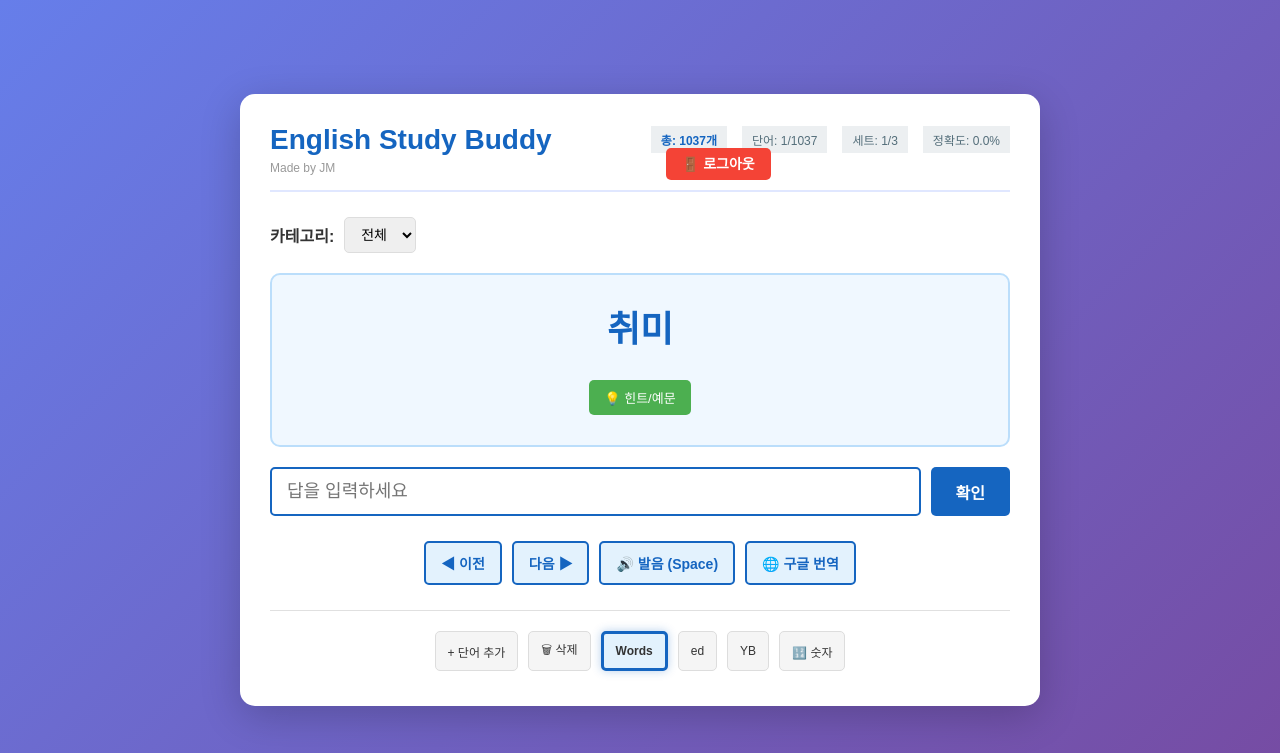
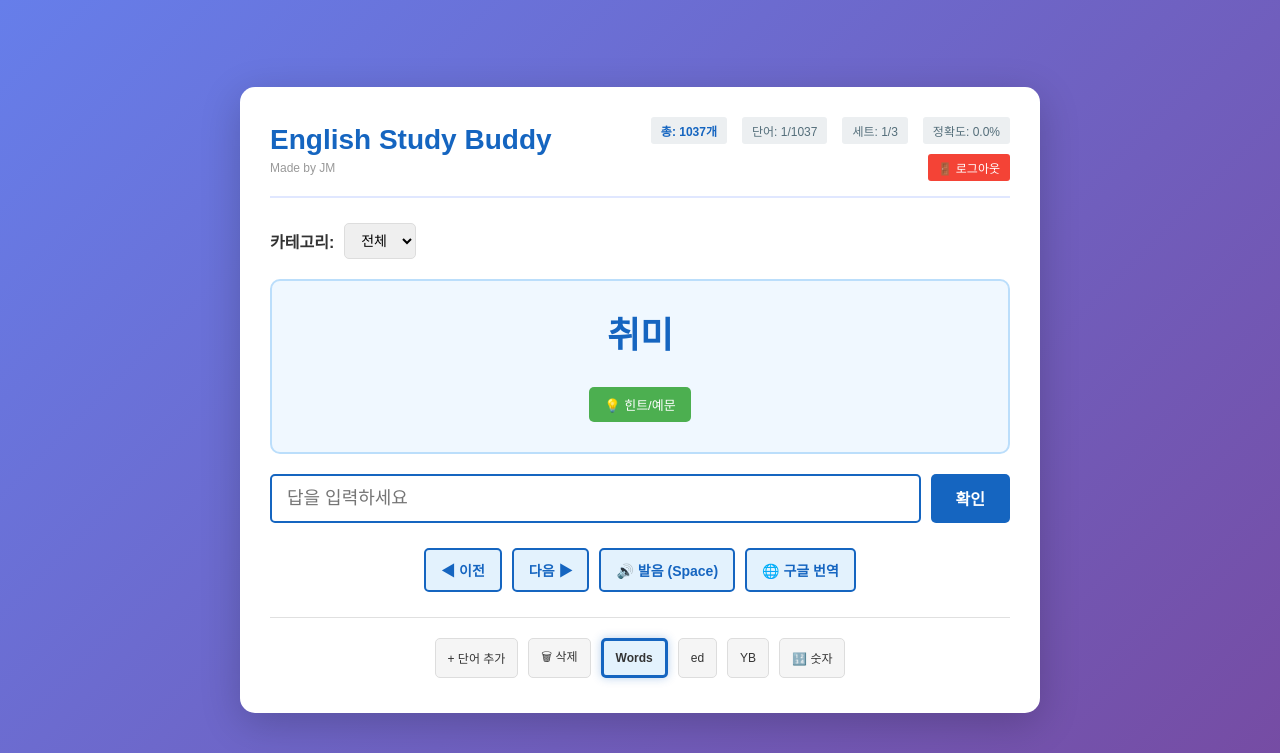
Before and after one commit to ljmsoha/English_Study_Buddy_web_app, a Flask app: page / in a window 1280 px wide. Shown: the top 753 px of the page. Run offline with Flask 3, Linux system fonts and the light colour scheme; the visitor is signed in with stand-in values (Sample User, id 1).

Commit message:
로그아웃 버튼 위치 및 크기 조정
- 로그아웃 버튼을 정확도 아래로 이동
- 버튼 크기를 정확도와 비슷하게 조정
- 헤더 오른쪽 영역을 세로 정렬로 변경

```diff
--- a/static/css/style.css
+++ b/static/css/style.css
@@ -38,6 +38,13 @@ header h1 {
     font-size: 28px;
 }
 
+.header-right {
+    display: flex;
+    flex-direction: column;
+    gap: 10px;
+    align-items: flex-end;
+}
+
 .stats {
     display: flex;
     gap: 15px;
@@ -48,18 +55,18 @@ header h1 {
 .stats span {
     background: #eceff1;
     padding: 5px 10px;
+    border-radius: 3px;
 }
 
 /* 로그아웃 버튼 */
 .logout-btn {
-    margin-left: 15px;
-    padding: 8px 16px;
+    padding: 5px 10px;
     background: #f44336;
     color: white;
     text-decoration: none;
-    font-size: 14px;
-    border-radius: 5px;
-    font-weight: bold;
+    font-size: 12px;
+    border-radius: 3px;
+    font-weight: normal;
     transition: background 0.3s;
 }
 
```
